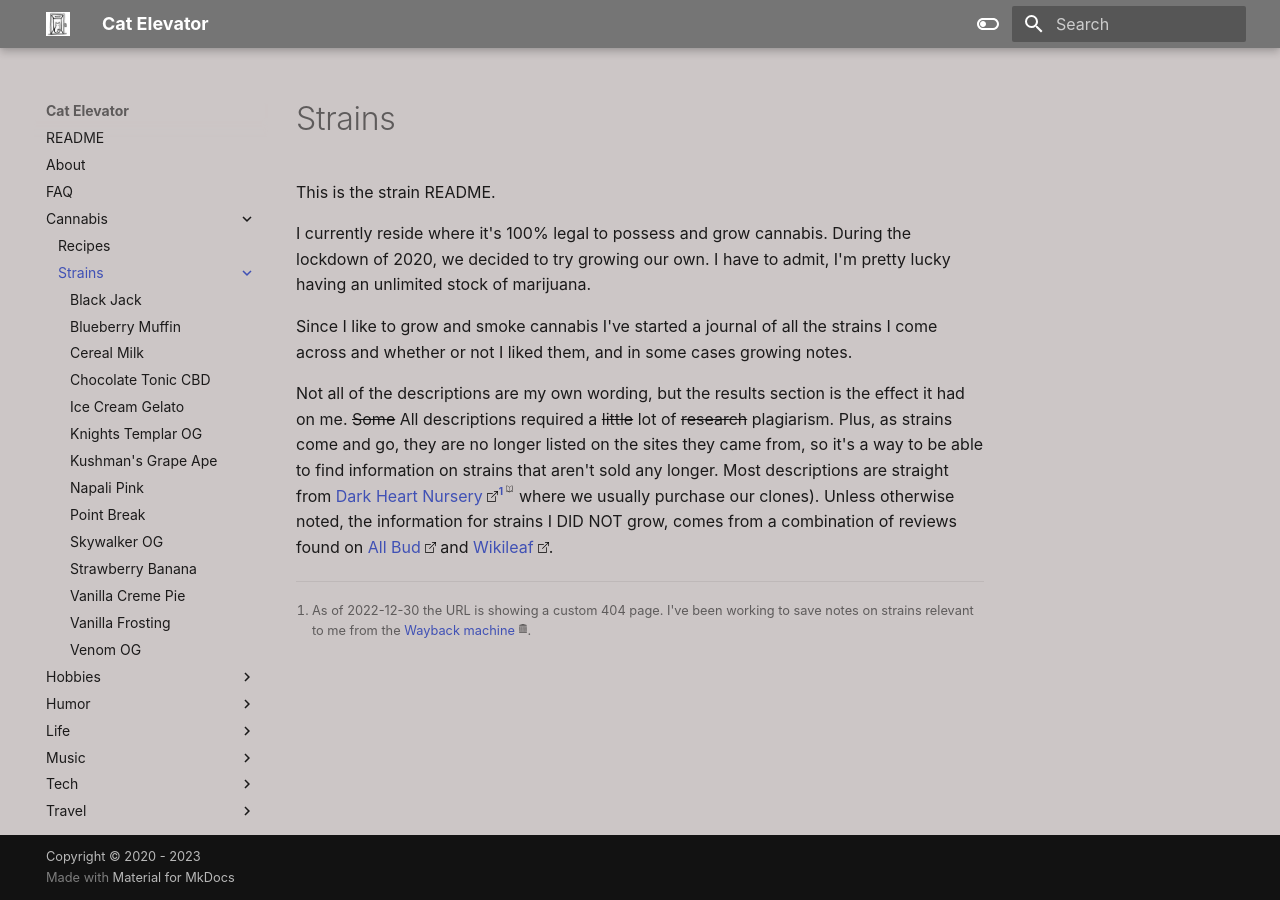
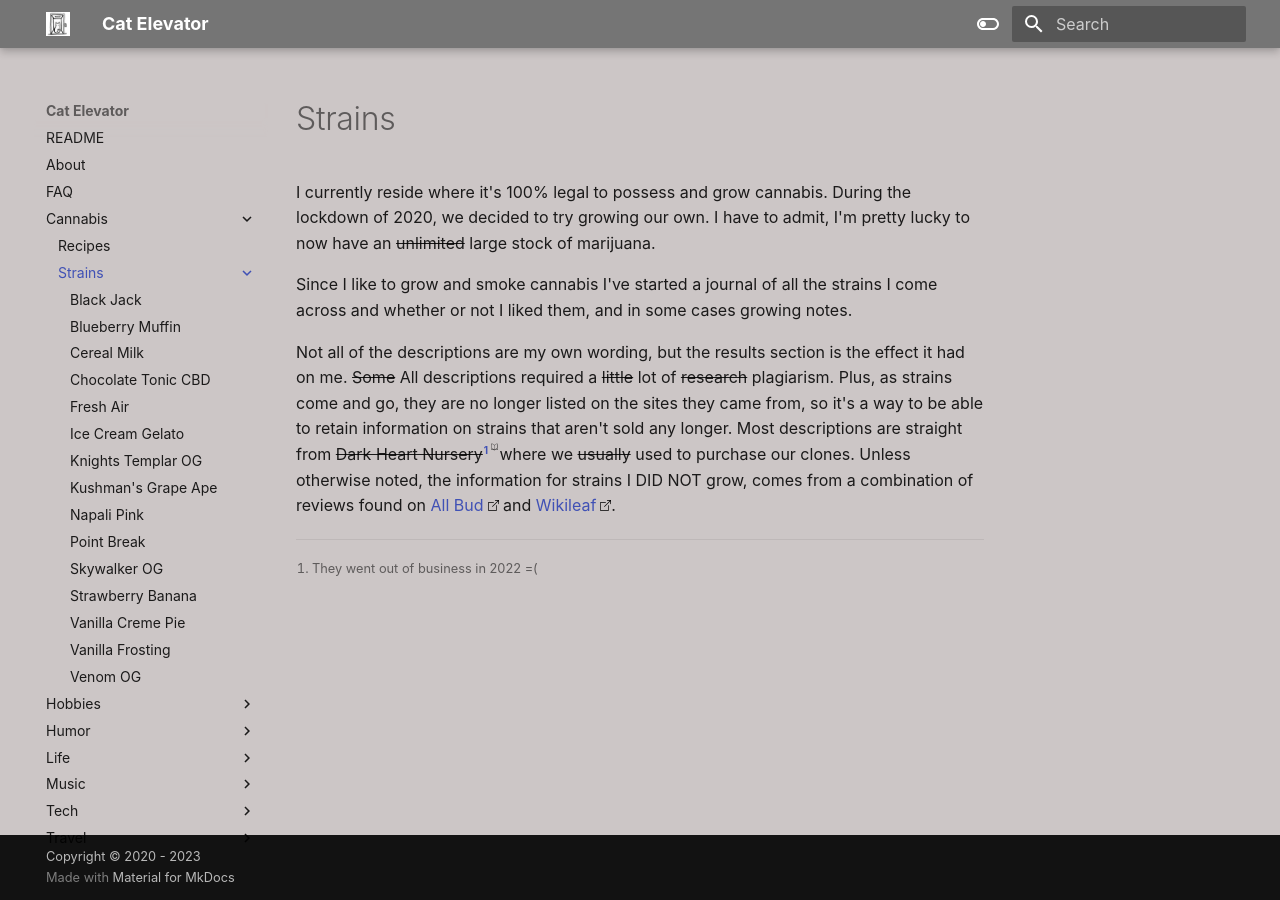
Before and after one commit to los7key/garden, an MkDocs documentation site: the page built from docs/cannabis/strains/README.md, in a window 1280 px wide. Built offline with MkDocs 1.6.1 and Material for MkDocs 9.7.7, drawn with Linux system fonts in a browser that asks for light colours; some web fonts are replaced.

Commit message:
Fresh Air

```diff
--- a/docs/cannabis/strains/README.md
+++ b/docs/cannabis/strains/README.md
@@ -2,14 +2,13 @@
 layout: post
 title: Strains
 date: 2022-04-09
-Last Updated: 2022-12-31
+Last Updated: 2023-10-02
 ---
-This is the strain README.
 
-I currently reside where it's 100% legal to possess and grow cannabis.  During the lockdown of 2020, we decided to try growing our own.  I have to admit, I'm pretty lucky having an unlimited stock of marijuana.
+I currently reside where it's 100% legal to possess and grow cannabis.  During the lockdown of 2020, we decided to try growing our own.  I have to admit, I'm pretty lucky to now have an ~~unlimited~~ large stock of marijuana.
 
 Since I like to grow and smoke cannabis I've started a journal of all the strains I come across and whether or not I liked them, and in some cases growing notes.
 
-Not all of the descriptions are my own wording, but the results section is the effect it had on me. ~~Some~~ All descriptions required a ~~little~~ lot of ~~research~~ plagiarism.  Plus, as strains come and go, they are no longer listed on the sites they came from, so it's a way to be able to find information on strains that aren't sold any longer.  Most descriptions are straight from [Dark Heart Nursery](https://darkheartnursery.com/)[^1] where we usually purchase our clones).  Unless otherwise noted, the information for strains I DID NOT grow, comes from a combination of reviews found on [All Bud](https://www.allbud.com/marijuana-strains/search/) and [Wikileaf](https://www.wikileaf.com/strains/).
+Not all of the descriptions are my own wording, but the results section is the effect it had on me. ~~Some~~ All descriptions required a ~~little~~ lot of ~~research~~ plagiarism.  Plus, as strains come and go, they are no longer listed on the sites they came from, so it's a way to be able to retain information on strains that aren't sold any longer.  Most descriptions are straight from ~~Dark Heart Nursery~~[^1]where we ~~usually~~ used to purchase our clones.  Unless otherwise noted, the information for strains I DID NOT grow, comes from a combination of reviews found on [All Bud](https://www.allbud.com/marijuana-strains/search/) and [Wikileaf](https://www.wikileaf.com/strains/).
 
-[^1]: As of 2022-12-30 the URL is showing a custom 404 page. I've been working to save notes on strains relevant to me from the [Wayback machine](https://web.archive.org/).
+[^1]: They went out of business in 2022 =(
```
Also changed, not shown: docs/cannabis/strains/fresh-air.md (added, +28 -0 lines).
